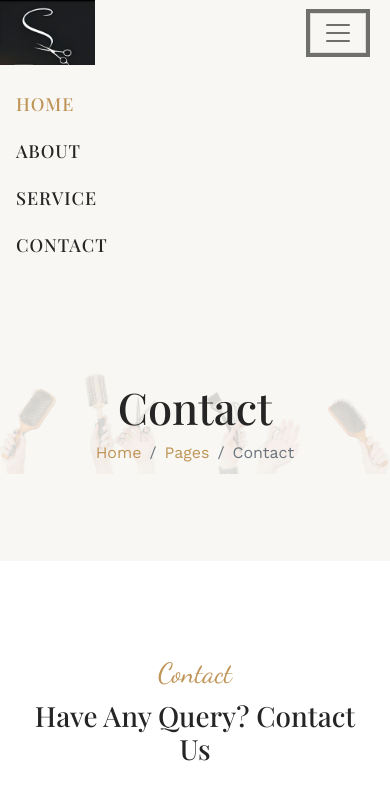
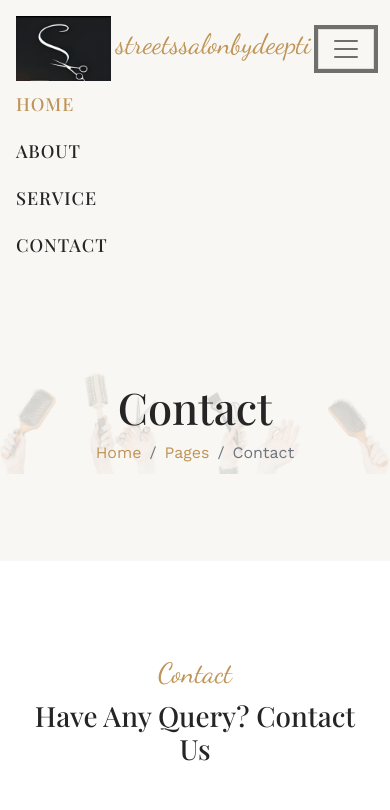
Before and after one commit to pieoto/streetssalonbydeeptiweb, a plain HTML site: page contact.html in a window 390 px wide. Both pictures are taken after a click on the button 338 px from the left and 32 px from the top of the page. Shown: the top 810 px of the page. Drawn offline with nearby package versions, Linux system fonts and the light colour scheme.

Commit message:
Update contact.html

```diff
--- a/contact.html
+++ b/contact.html
@@ -45,35 +45,47 @@
 
       <!-- Navbar Start -->
     <div class="container-fluid bg-light sticky-top p-0">
-        <nav class="navbar navbar-expand-lg navbar-light p-0">
-            <a href="index.html" class="navbar-brand me-0" style="padding: 0; margin: 0;">
+        <nav class="navbar navbar-expand-lg navbar-light p-3">
+            <!-- Logo + Text -->
+            <a href="index.html" class="navbar-brand d-flex align-items-center" style="padding: 0; margin: 0;">
                 <img src="img/logosalon.jpg" alt="Salon Logo" style="height:65px; width:auto; object-fit:contain;">
+                <h1 class="font-dancing-script text-primary animated slideInLeft"
+                    style="margin-left: 5px; font-size: 28px; white-space: nowrap;">
+                    streetssalonbydeepti
+                </h1>
             </a>
 
-
-
-
-
-            <button type="button" class="navbar-toggler me-4" data-bs-toggle="collapse"
+            <!-- Toggler button -->
+            <button class="navbar-toggler ms-auto" type="button" data-bs-toggle="collapse"
                 data-bs-target="#navbarCollapse">
                 <span class="navbar-toggler-icon"></span>
             </button>
 
-            <div class="collapse navbar-collapse p-3" id="navbarCollapse">
-                <div class="navbar-nav mx-auto">
+            <!-- Navigation links -->
+            <div class="collapse navbar-collapse" id="navbarCollapse">
+                <div class="navbar-nav ms-auto">
                     <a href="index.html" class="nav-item nav-link active">Home</a>
                     <a href="about.html" class="nav-item nav-link">About</a>
                     <a href="service.html" class="nav-item nav-link">Service</a>
-
-
                     <a href="contact.html" class="nav-item nav-link">Contact</a>
                 </div>
             </div>
         </nav>
     </div>
+    <!-- Navbar End -->
 
+    <style>
+        /* Make logo + text shrink on very small screens */
+        @media (max-width: 480px) {
+            .navbar-brand h1 {
+                font-size: 20px;
+            }
 
-    <!-- Navbar End -->
+            .navbar-brand img {
+                height: 50px;
+            }
+        }
+    </style>
 
 
     <!-- Hero Start -->
```
